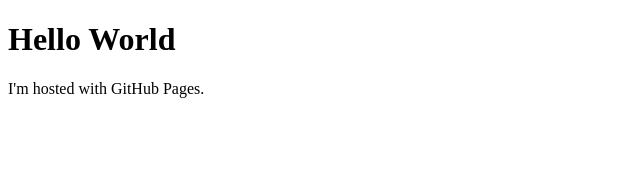
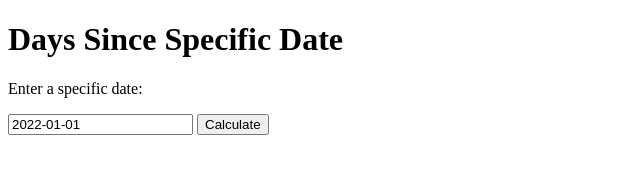
Before and after one commit to Starkandco/HowLongIsEnochBehindBars, a plain HTML site: page index.html in a window 1280 px wide. Shown: the whole page, without its empty margins (0-640 px from the left). Drawn offline with Linux system fonts and the light colour scheme.

Commit message:
Update index.html

```diff
--- a/index.html
+++ b/index.html
@@ -1,7 +1,30 @@
 <!DOCTYPE html>
-  <html>
-  <body>
-  <h1>Hello World</h1>
-  <p>I'm hosted with GitHub Pages.</p>
-  </body>
+<html>
+<head>
+    <title>Days Since Specific Date</title>
+</head>
+<body>
+    <h1>Days Since Specific Date</h1>
+    <p>Enter a specific date:</p>
+    <form id="dateForm">
+        <input type="text" id="specificDate" value="2022-01-01" readonly>
+        <input type="button" value="Calculate" onclick="calculateDays()">
+    </form>
+    <p id="result"></p>
+
+    <script>
+        function calculateDays() {
+            const enochsSecondStint = new Date("2023-09-09");
+
+            const today = new Date();
+
+            const timeDifference = today - specificDate;
+
+            const daysSince = Math.floor(timeDifference / (1000 * 60 * 60 * 24));
+
+            document.getElementById("result").textContent = `Days since ${specificDate.toDateString()}: ${daysSince} days`;
+        }
+        calculateDays();
+    </script>
+</body>
 </html>
```
